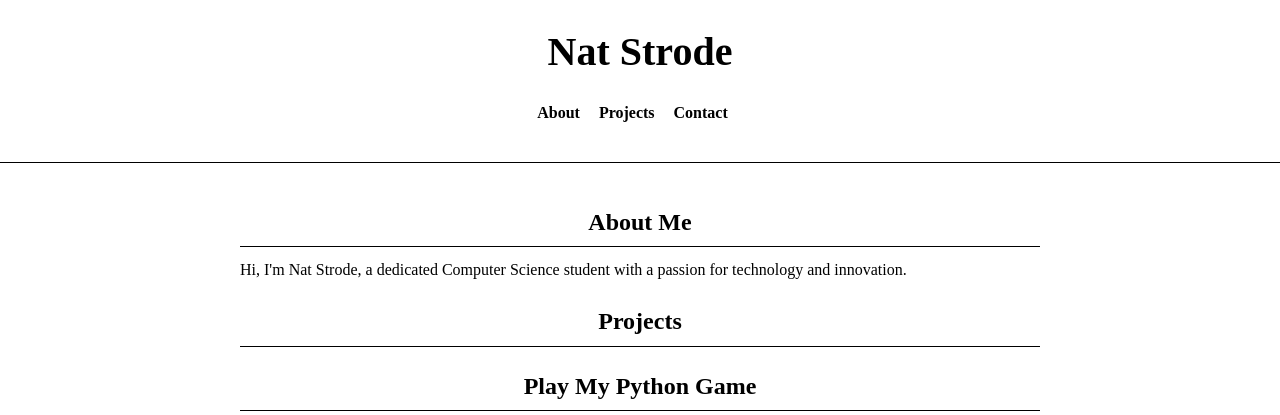
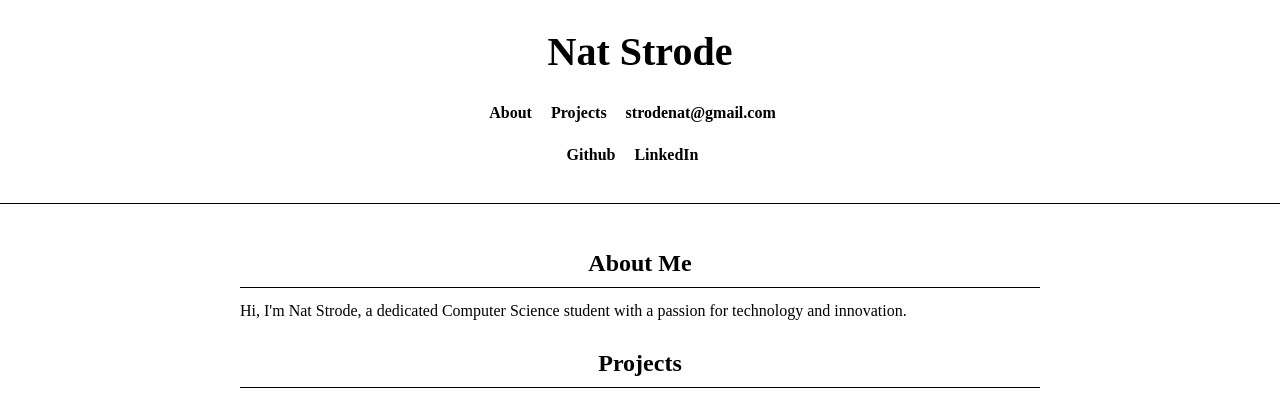
Before and after one commit to strodenat/strodenat, a Flask app: page / in a window 1280 px wide. Shown: the top 415 px of the page. Run offline with Flask 2, Linux system fonts and the light colour scheme.

Commit message:
Update index.html

```diff
--- a/templates/index.html
+++ b/templates/index.html
@@ -12,9 +12,15 @@
             <ul>
                 <li><a href="#about">About</a></li>
                 <li><a href="#projects">Projects</a></li>
-                <li><a href="mailto:strodenat@gmail.com">Contact</a></li>
+                <li><a href="mailto:strodenat@gmail.com">strodenat@gmail.com</a></li>
             </ul>
         </nav>
+        <div id="social-media">
+            <ul>
+                <li><a href="https://github.com/strodenat">Github</a></li>
+                <li><a href="https://www.linkedin.com/in/nat-strode">LinkedIn</a></li>
+            </ul>
+        </div>
     </header>
     <main>
         <section id="about">
```
